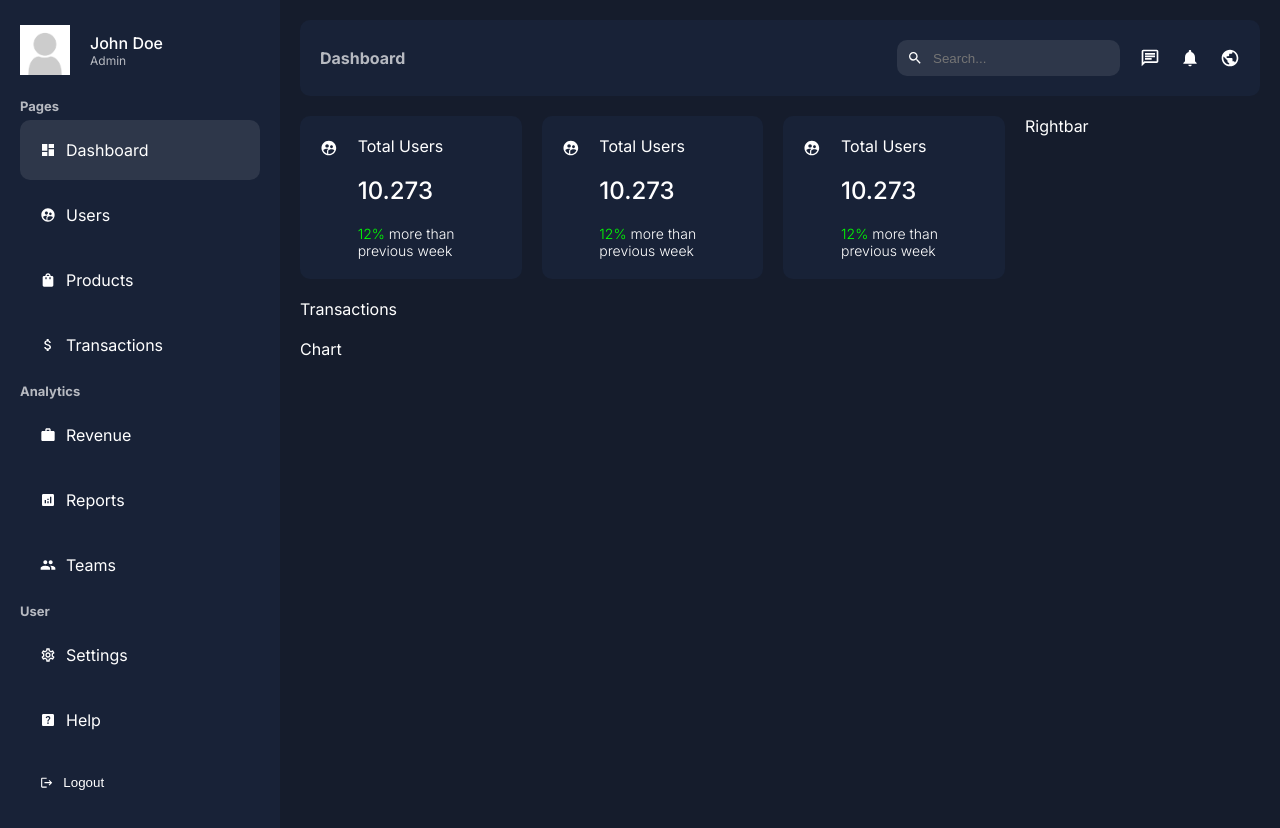
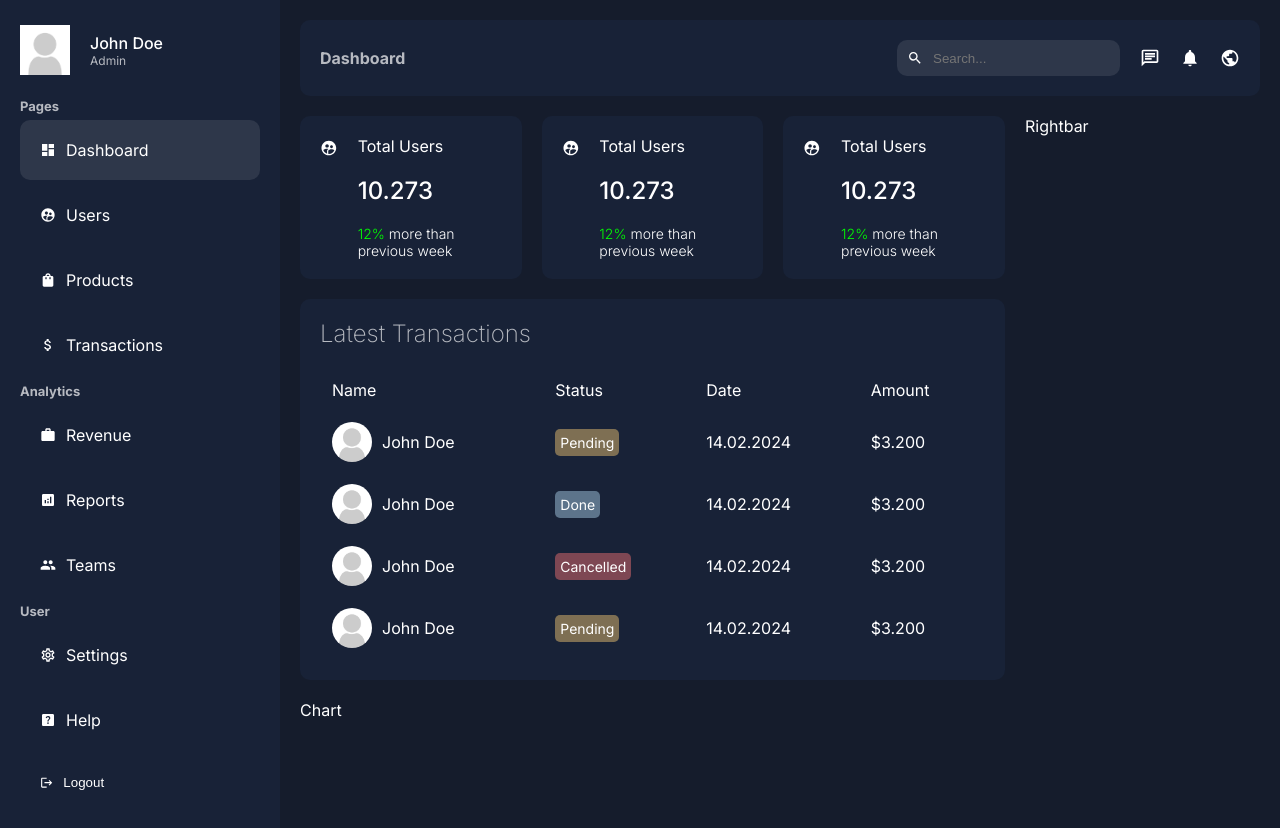
Before and after one commit to thiem-dev/admin-dashboard, a Next.js app: page /dashboard in a window 1280 px wide. Built offline with nearby package versions, Linux system fonts and the light colour scheme.

Commit message:
table ui complete

```diff
--- a/src/app/dashboard/transactions/transactions.jsx
+++ b/src/app/dashboard/transactions/transactions.jsx
@@ -1,7 +1,106 @@
+import Image from 'next/image';
 import styles from './transactions.module.css';
 
 const Transactions = () => {
-  return <div>Transactions</div>;
+  return (
+    <div className={styles.container}>
+      <h2 className={styles.title}>Latest Transactions</h2>
+      <table className={styles.table}>
+        <thead>
+          <tr>
+            <td>Name</td>
+            <td>Status</td>
+            <td>Date</td>
+            <td>Amount</td>
+          </tr>
+        </thead>
+        <tbody>
+          <tr>
+            <td>
+              <div className={styles.user}>
+                <Image
+                  src="/noavatar.png"
+                  alt=""
+                  width={40}
+                  height={40}
+                  className={styles.userImage}
+                />
+                John Doe
+              </div>
+            </td>
+            <td>
+              <span className={`${styles.status} ${styles.pending}`}>
+                Pending
+              </span>
+            </td>
+            <td>14.02.2024</td>
+            <td>$3.200</td>
+          </tr>
+          <tr>
+            <td>
+              <div className={styles.user}>
+                <Image
+                  src="/noavatar.png"
+                  alt=""
+                  width={40}
+                  height={40}
+                  className={styles.userImage}
+                />
+                John Doe
+              </div>
+            </td>
+            <td>
+              <span className={`${styles.status} ${styles.done}`}>Done</span>
+            </td>
+            <td>14.02.2024</td>
+            <td>$3.200</td>
+          </tr>
+          <tr>
+            <td>
+              <div className={styles.user}>
+                <Image
+                  src="/noavatar.png"
+                  alt=""
+                  width={40}
+                  height={40}
+                  className={styles.userImage}
+                />
+                John Doe
+              </div>
+            </td>
+            <td>
+              <span className={`${styles.status} ${styles.cancelled}`}>
+                Cancelled
+              </span>
+            </td>
+            <td>14.02.2024</td>
+            <td>$3.200</td>
+          </tr>
+          <tr>
+            <td>
+              <div className={styles.user}>
+                <Image
+                  src="/noavatar.png"
+                  alt=""
+                  width={40}
+                  height={40}
+                  className={styles.userImage}
+                />
+                John Doe
+              </div>
+            </td>
+            <td>
+              <span className={`${styles.status} ${styles.pending}`}>
+                Pending
+              </span>
+            </td>
+            <td>14.02.2024</td>
+            <td>$3.200</td>
+          </tr>
+        </tbody>
+      </table>
+    </div>
+  );
 };
 
 export default Transactions;
--- a/src/app/dashboard/transactions/transactions.module.css
+++ b/src/app/dashboard/transactions/transactions.module.css
@@ -0,0 +1,49 @@
+.container {
+  background-color: var(--bgSoft);
+  padding: 20px;
+  border-radius: 10px;
+}
+
+.title {
+  margin-bottom: 20px;
+  font-weight: 200;
+  color: var(--textSoft);
+}
+
+.table {
+  width: 100%;
+}
+
+.table td {
+  padding: 10px;
+}
+
+.user {
+  display: flex;
+  gap: 10px;
+  align-items: center;
+}
+
+.userImage {
+  object-fit: cover;
+  border-radius: 50%;
+}
+
+.status {
+  border-radius: 5px;
+  padding: 5px;
+  font-size: 14px;
+  color: white;
+}
+
+.pending {
+  background-color: #f7cb7375;
+}
+
+.done {
+  background-color: #afd6ee75;
+}
+
+.cancelled {
+  background-color: #f7737375;
+}
```
